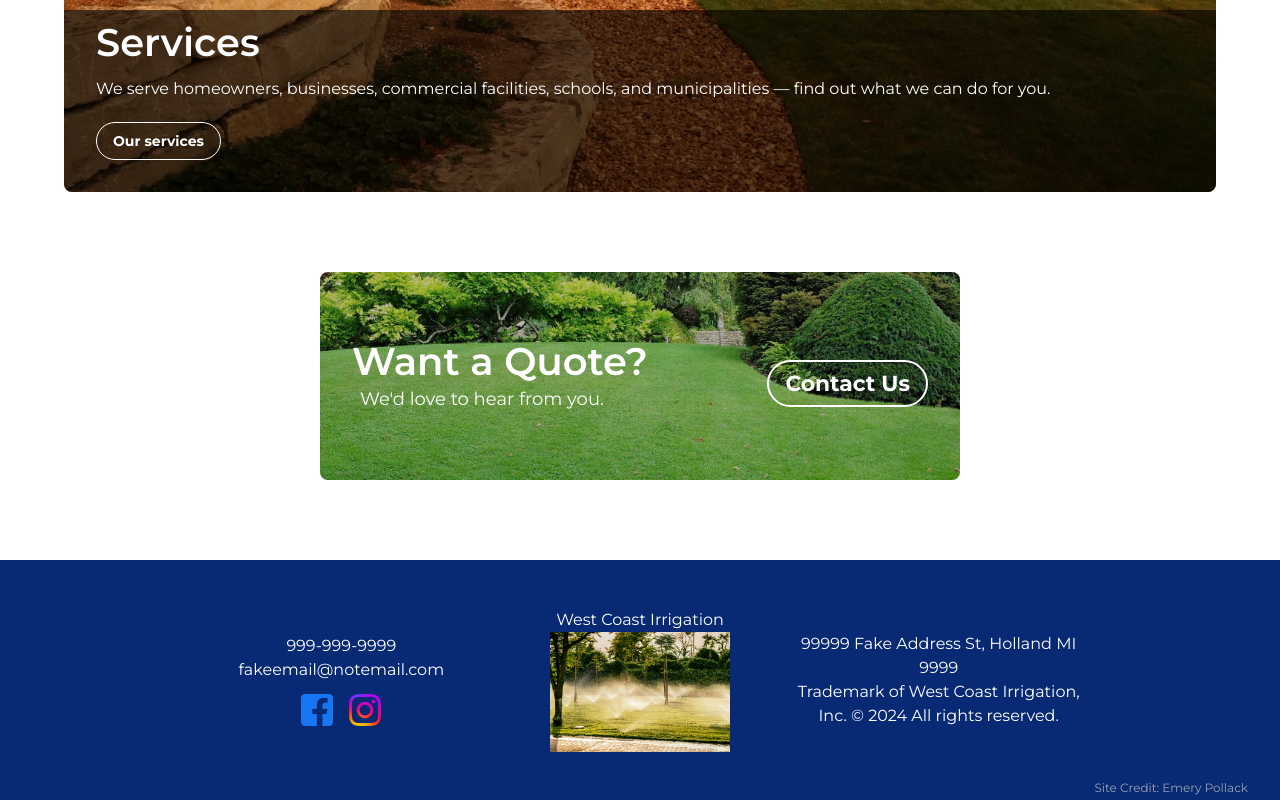
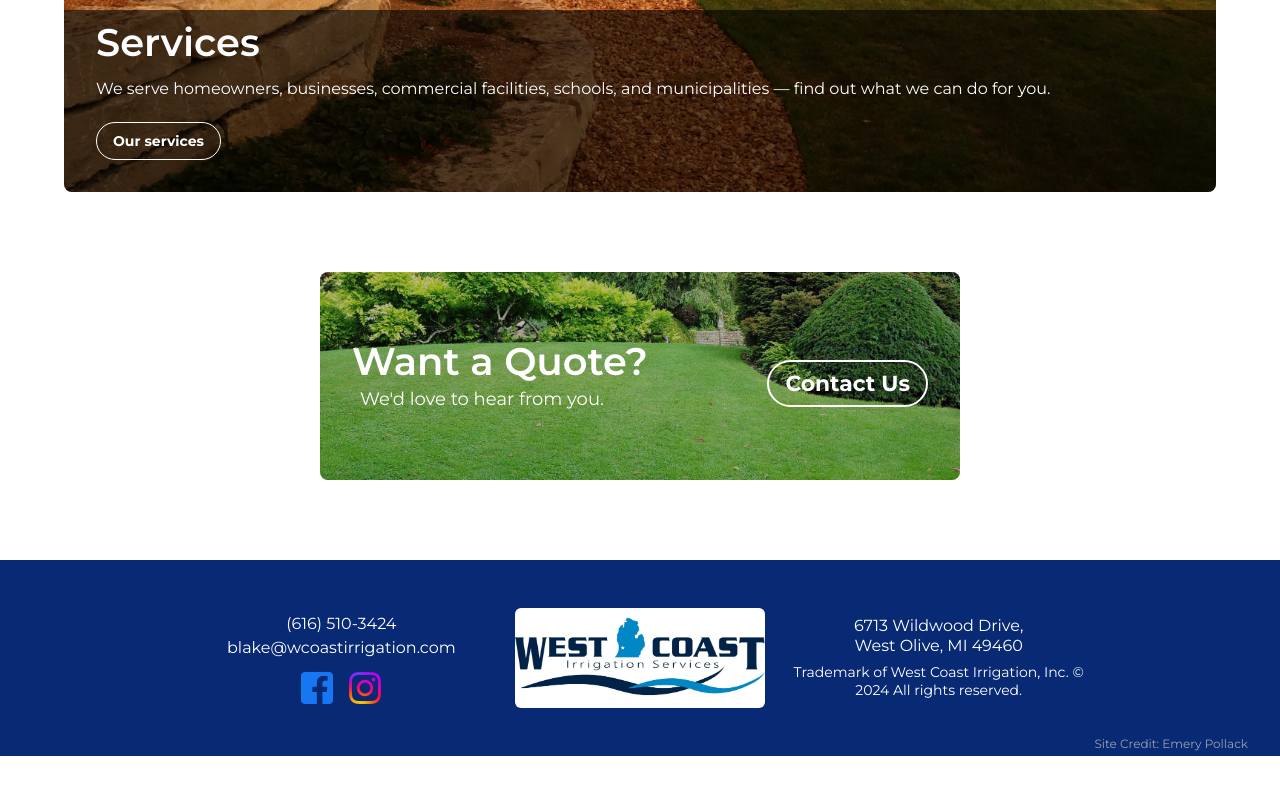
Before and after one commit to emerypol/blakes-website, a React (Vite) app: page / in a window 1280 px wide. Shown: the part 1476-2276 px from the top of the page. After the commit the page ends 2232 px from the top, so only its background shows below. Built offline with nearby package versions, Linux system fonts and the light colour scheme.

Commit message:
footer done

```diff
--- a/src/Footer.tsx
+++ b/src/Footer.tsx
@@ -10,10 +10,10 @@ function Footer() {
             <div className="flex flex-col md:flex-row py-12  w-[90vw] lg:w-[70vw]    " >
                 <div className="flex flex-1   flex-col items-center justify-center  ">
                     <div className="text-center">
-                        999-999-9999
+                        (616) 510-3424
                     </div>
                     <div className="text-center">
-                        fakeemail@notemail.com
+                        blake@wcoastirrigation.com
                     </div>
                     <div className="flex flex-row justify-center items-center pt-3">
                         <a href="https://facebook.com" className="pe-2" target="_blank" rel="noopener noreferrer" >
@@ -25,20 +25,16 @@ function Footer() {
                     </div>
                 </div>
                 <div className="flex flex-1 flex-col items-center justify-center py-8 md:py-0  ">
-                    <div className="text-center">
-                        West Coast Irrigation
-                    </div>
-
                     <Link to="/home">
-                        <img src="/src/assets/blake_we_1.jpg" className="w-[180px] h-[120px] object-contain" />
+                        <img src="/src/assets/WCI_logo_crop_1.jpg" className="w-[250px] h-[100px] object-cover rounded-md" />
                     </Link>
 
                 </div>
-                <div className="flex flex-1  flex-col items-center justify-center  ">
+                <div className="flex flex-1  flex-col items-center justify-center leading-tight  ">
                     <div className="text-center">
-                        99999 Fake Address St, Holland MI 9999
+                        6713 Wildwood Drive, <br />West Olive, MI 49460
                     </div>
-                    <div className="text-center">
+                    <div className="text-center leading-tight mt-2 text-[14px]">
                         Trademark of West Coast Irrigation, Inc. © 2024 All rights reserved.
                     </div>
 
```
Also changed, not shown: src/assets/WCI_logo_crop_1.jpg (added).
